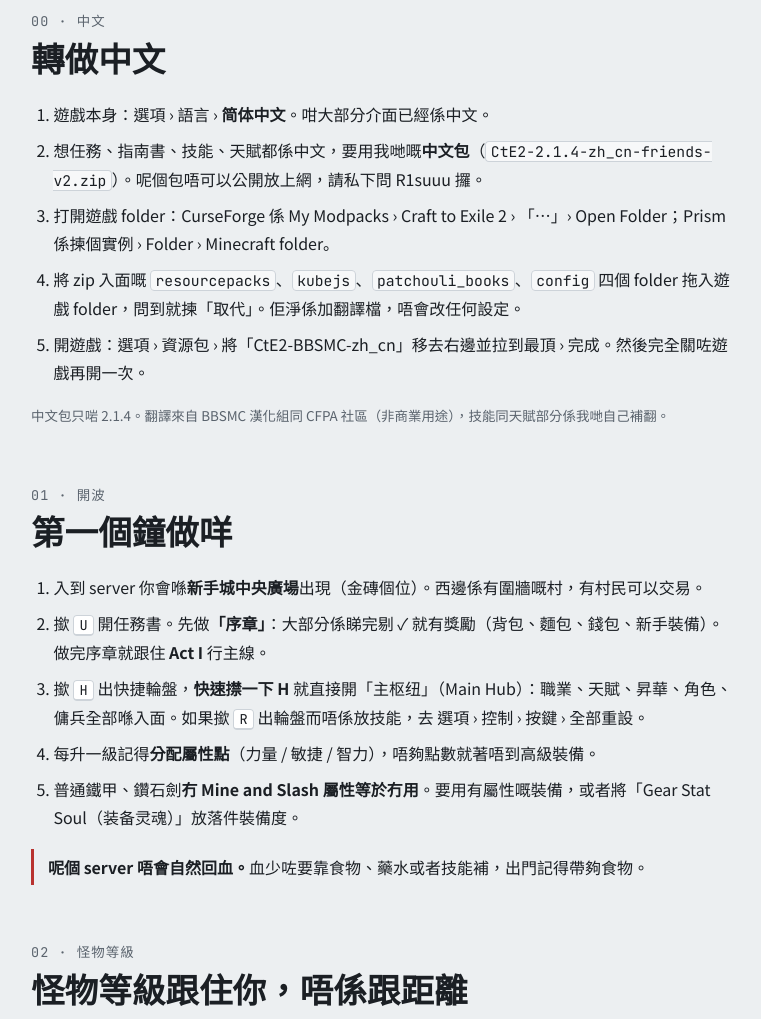
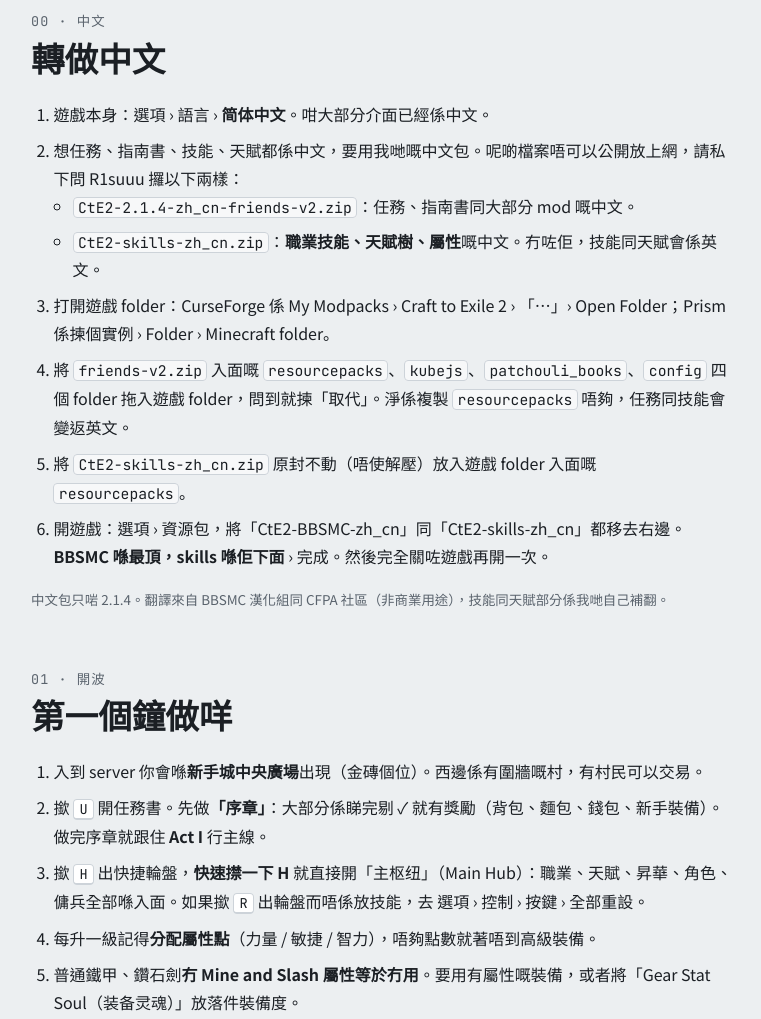
Before and after one commit to pych0413/cte2-guide, a plain HTML site: page index.html in a window 1280 px wide. Shown: the part 1020-2039 px from the top of the page, without its empty margins (119-880 px from the left). Drawn offline with Linux system fonts and the light colour scheme; a web font is replaced by a local one.

Commit message:
Explain the separate skills/talents Chinese pack (#1)
Co-authored-by: pych0413 <pych0413@users.noreply.github.com>
Co-authored-by: Claude Opus 5.5 <noreply@anthropic.com>

```diff
--- a/index.html
+++ b/index.html
@@ -281,10 +281,15 @@ footer { border-top: 2px solid var(--ink); padding-top: 16px; font-size: var(--s
   <header><p class="label">00 · 中文</p><h2>轉做中文</h2></header>
   <ol class="steps col">
     <li>遊戲本身：選項 › 語言 › <strong>简体中文</strong>。咁大部分介面已經係中文。</li>
-    <li>想任務、指南書、技能、天賦都係中文，要用我哋嘅<strong>中文包</strong>（<code>CtE2-2.1.4-zh_cn-friends-v2.zip</code>）。呢個包唔可以公開放上網，請私下問 R1suuu 攞。</li>
+    <li>想任務、指南書、技能、天賦都係中文，要用我哋嘅中文包。呢啲檔案唔可以公開放上網，請私下問 R1suuu 攞以下兩樣：
+      <ul class="tight">
+        <li><code>CtE2-2.1.4-zh_cn-friends-v2.zip</code>：任務、指南書同大部分 mod 嘅中文。</li>
+        <li><code>CtE2-skills-zh_cn.zip</code>：<strong>職業技能、天賦樹、屬性</strong>嘅中文。冇咗佢，技能同天賦會係英文。</li>
+      </ul></li>
     <li>打開遊戲 folder：CurseForge 係 My Modpacks › Craft to Exile 2 › 「…」› Open Folder；Prism 係揀個實例 › Folder › Minecraft folder。</li>
-    <li>將 zip 入面嘅 <code>resourcepacks</code>、<code>kubejs</code>、<code>patchouli_books</code>、<code>config</code> 四個 folder 拖入遊戲 folder，問到就揀「取代」。佢淨係加翻譯檔，唔會改任何設定。</li>
-    <li>開遊戲：選項 › 資源包 › 將「CtE2-BBSMC-zh_cn」移去右邊並拉到最頂 › 完成。然後完全關咗遊戲再開一次。</li>
+    <li>將 <code>friends-v2.zip</code> 入面嘅 <code>resourcepacks</code>、<code>kubejs</code>、<code>patchouli_books</code>、<code>config</code> 四個 folder 拖入遊戲 folder，問到就揀「取代」。淨係複製 <code>resourcepacks</code> 唔夠，任務同技能會變返英文。</li>
+    <li>將 <code>CtE2-skills-zh_cn.zip</code> 原封不動（唔使解壓）放入遊戲 folder 入面嘅 <code>resourcepacks</code>。</li>
+    <li>開遊戲：選項 › 資源包，將「CtE2-BBSMC-zh_cn」同「CtE2-skills-zh_cn」都移去右邊。<strong>BBSMC 喺最頂，skills 喺佢下面</strong> › 完成。然後完全關咗遊戲再開一次。</li>
   </ol>
   <p class="small muted col">中文包只啱 2.1.4。翻譯來自 BBSMC 漢化組同 CFPA 社區（非商業用途），技能同天賦部分係我哋自己補翻。</p>
 </section>
@@ -553,6 +558,7 @@ footer { border-top: 2px solid var(--ink); padding-top: 16px; font-size: var(--s
         <tr><td>連唔到 / Connection timed out</td><td>Server 每日香港時間 06:00、12:00、18:00、00:00 重啟，大約 1 分鐘，等陣再試。Discord 嘅 #rpg-control 可以睇 server 狀態。</td></tr>
         <tr><td>好 lag / 爆 RAM</td><td>記憶體設 8 GB、關咗其他程式、視野距離調低到 8–12。</td></tr>
         <tr><td>撳 R 出咗個輪盤，放唔到技能</td><td>選項 › 控制 › 按鍵 › 全部重設。</td></tr>
+        <tr><td>職業技能、天賦仲係英文</td><td>未裝 <code>CtE2-skills-zh_cn.zip</code>，或者冇喺資源包度揀咗佢。見「轉做中文」第 5、6 步。</td></tr>
         <tr><td>中文冇晒 / 一半英文</td><td>確認語言係简体中文，同埋資源包「CtE2-BBSMC-zh_cn」喺右邊最頂，再完全重開遊戲。</td></tr>
         <tr><td>迷路</td><td><kbd>M</kbd> 開地圖，<kbd>F3</kbd> 睇座標。新手城出生點係 X 3488 Z 6460。</td></tr>
         <tr><td>死咗會唔會跌嘢</td><td>唔會。51 級起先會扣少少經驗。</td></tr>
```
